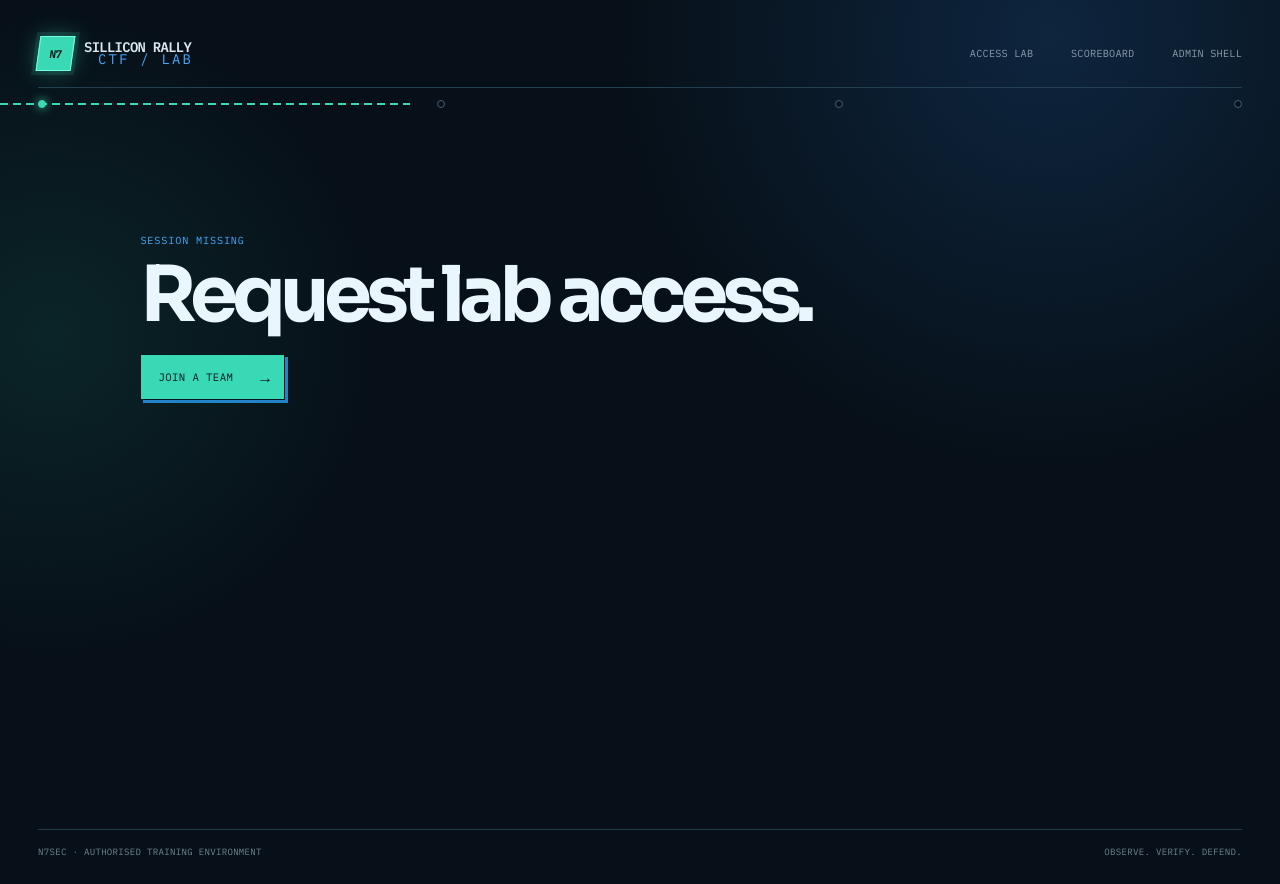
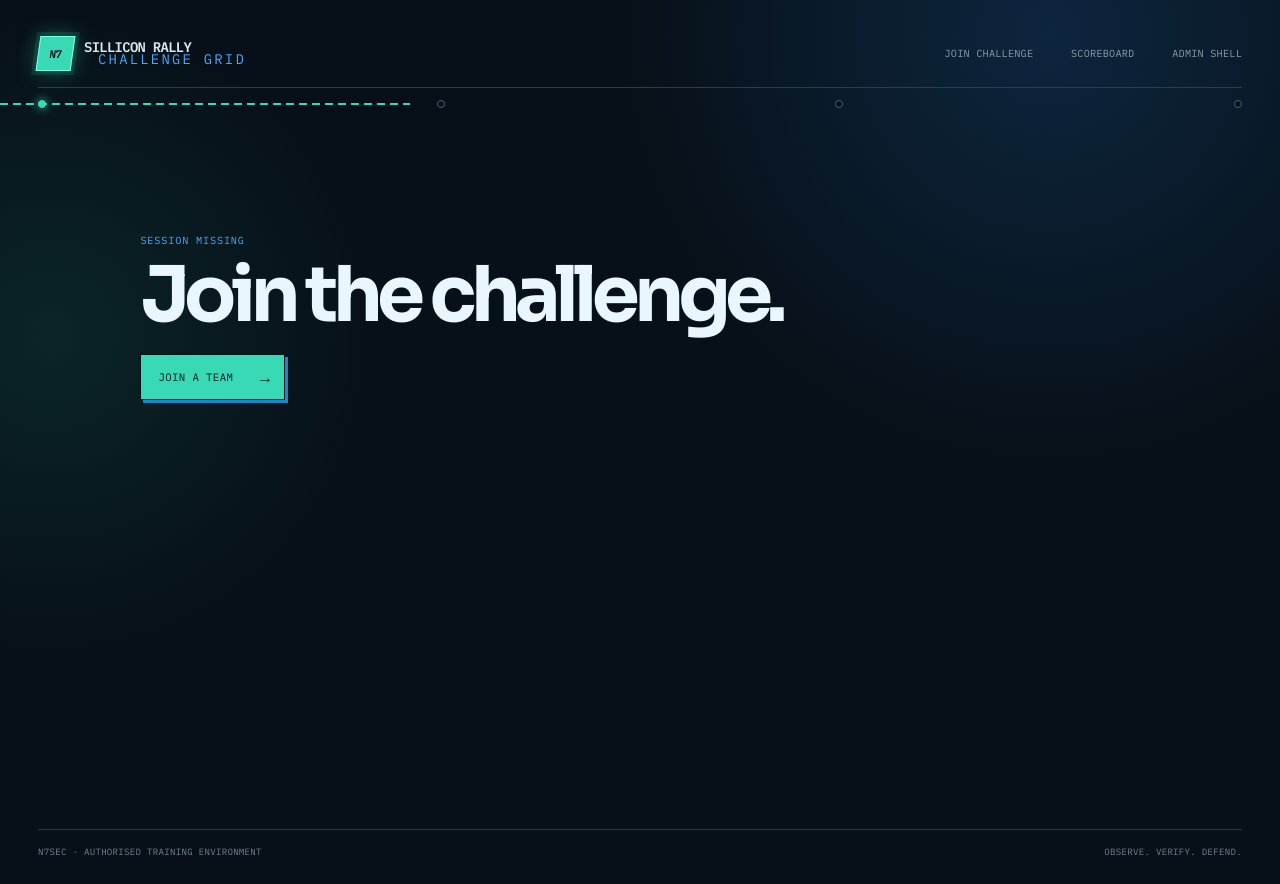
Before and after one commit to simoderyouch/Sillicon-rally-N7SEC_X_GDG-Next-Gen, a React (Vite) app in the folder frontend/: page /games/1 in a window 1280 px wide. Built offline with nearby package versions, Linux system fonts and the light colour scheme; no server answers.

Commit message:
refactor: use challenge language across player UI

```diff
--- a/frontend/src/App.tsx
+++ b/frontend/src/App.tsx
@@ -10,12 +10,12 @@ export default function App() {
   return (
     <main className="app-shell">
       <header className="site-header">
-        <Link to="/" className="brand" aria-label="N7SEC CTF home">
+        <Link to="/" className="brand" aria-label="Sillicon Rally challenge home">
           <span className="brand-mark" aria-hidden="true">N7</span>
-          <span><strong>Sillicon Rally</strong><em>CTF / LAB</em></span>
+          <span><strong>Sillicon Rally</strong><em>Challenge Grid</em></span>
         </Link>
         <nav className="main-nav" aria-label="Main navigation">
-          <NavLink to="/play">Access lab</NavLink>
+          <NavLink to="/play">Join challenge</NavLink>
           <NavLink to="/leaderboard">Scoreboard</NavLink>
           <NavLink to="/admin">Admin shell</NavLink>
         </nav>
--- a/frontend/src/games/_template/index.tsx
+++ b/frontend/src/games/_template/index.tsx
@@ -14,13 +14,13 @@ function Game({ mission, onComplete, disabled = false }: GameProps) {
 
   return (
     <section className="game-shell">
-      <div className="game-briefing"><p className="eyebrow">Challenge __GAME_SLUG__ · lab briefing</p><h1>{mission.title}</h1><p className="lede">Replace this starter panel with the safe, authorised challenge from your game brief. Keep the score handoff below intact.</p></div>
+      <div className="game-briefing"><p className="eyebrow">Challenge __GAME_SLUG__ · puzzle briefing</p><h1>{mission.title}</h1><p className="lede">Replace this starter panel with the safe, authorised challenge from your game brief. Keep the score handoff below intact.</p></div>
       <div className="game-workbench">
         <div className="workbench-header"><span className="workbench-dot" /><span>Challenge workspace</span><small>Limit {mission.maxScore} pts</small></div>
         <div className="workbench-body">
           <p className="form-kicker">Safe training control</p>
           <h2>Build the challenge interaction here.</h2>
-          <p>Use this surface for the quiz, mail triage, investigation, or sandbox controls that make this challenge unique.</p>
+          <p>Use this surface for the quiz, mail triage, investigation, or puzzle controls that make this challenge unique.</p>
           <label>
             Development score
             <input aria-label="Development score" type="number" min="0" max={mission.maxScore} value={score} onChange={(event) => setScore(Number(event.target.value))} disabled={disabled} />
--- a/frontend/src/pages/GameList.tsx
+++ b/frontend/src/pages/GameList.tsx
@@ -6,10 +6,10 @@ import { games } from "../games/registry";
 export function GameList() {
   const teamName = sessionStorage.getItem("teamName");
   const { data, isPending, error } = useQuery({ queryKey: ["missions"], queryFn: api.missions });
-  if (!teamName) return <section className="empty-state"><p className="eyebrow">Session missing</p><h1>Request lab access.</h1><Link className="button-primary" to="/play">Join a team <span aria-hidden="true">→</span></Link></section>;
+  if (!teamName) return <section className="empty-state"><p className="eyebrow">Session missing</p><h1>Join the challenge.</h1><Link className="button-primary" to="/play">Join a team <span aria-hidden="true">→</span></Link></section>;
   return <section className="mission-board">
     <div className="page-heading">
-      <div><p className="eyebrow">Challenge board · event sandbox</p><h1>Pick a<br /><em>challenge.</em></h1></div>
+      <div><p className="eyebrow">Challenge board · event arena</p><h1>Pick a<br /><em>challenge.</em></h1></div>
       <div className="team-badge"><span className="team-badge-dot" /><div><small>Operator</small><strong>{teamName}</strong></div></div>
     </div>
     {isPending && <p className="loading-copy">Loading authorised challenges…</p>}
@@ -17,9 +17,9 @@ export function GameList() {
     <div className="mission-grid">{data?.map((mission, index) => {
       const hasGame = Boolean(games[mission.slug]);
       return <article className={`mission-card ${hasGame ? "is-ready" : "is-waiting"}`} key={mission.id}>
-        <div className="mission-card-top"><span className="mission-number">CH-{String(index + 1).padStart(2, "0")}</span><span className="mission-status">{hasGame ? "Lab ready" : "Provisioning"}</span></div>
+        <div className="mission-card-top"><span className="mission-number">CH-{String(index + 1).padStart(2, "0")}</span><span className="mission-status">{hasGame ? "Challenge ready" : "Provisioning"}</span></div>
         <div><h2>{mission.title}</h2><p>{mission.description}</p></div>
-        <div className="mission-card-bottom"><span><b>{mission.maxScore}</b> point ceiling</span>{hasGame ? <Link className="mission-link" to={`/games/${mission.slug}`}>Launch lab <span aria-hidden="true">↗</span></Link> : <span className="muted-label">Build in progress</span>}</div>
+        <div className="mission-card-bottom"><span><b>{mission.maxScore}</b> point ceiling</span>{hasGame ? <Link className="mission-link" to={`/games/${mission.slug}`}>Open challenge <span aria-hidden="true">↗</span></Link> : <span className="muted-label">Build in progress</span>}</div>
       </article>;
     })}</div>
   </section>;
--- a/frontend/src/pages/GameRunner.tsx
+++ b/frontend/src/pages/GameRunner.tsx
@@ -13,12 +13,12 @@ export function GameRunner() {
     onSuccess: () => navigate("/games"),
   });
 
-  if (!token) return <section className="empty-state"><p className="eyebrow">Session missing</p><h1>Request lab access.</h1><Link className="button-primary" to="/play">Join a team <span aria-hidden="true">→</span></Link></section>;
-  if (missions.isPending) return <section className="loading-state"><p className="eyebrow">Challenge loading</p><h1>Provisioning your lab…</h1></section>;
+  if (!token) return <section className="empty-state"><p className="eyebrow">Session missing</p><h1>Join the challenge.</h1><Link className="button-primary" to="/play">Join a team <span aria-hidden="true">→</span></Link></section>;
+  if (missions.isPending) return <section className="loading-state"><p className="eyebrow">Challenge loading</p><h1>Preparing your challenge…</h1></section>;
   const mission = missions.data?.find((item) => item.slug === slug);
   const definition = games[slug];
-  if (!mission || !definition) return <section className="empty-state"><p className="eyebrow">Challenge unavailable</p><h1>Lab not ready.</h1><p>This challenge is not yet available in the player client.</p><Link className="button-primary" to="/games">Back to board <span aria-hidden="true">→</span></Link></section>;
+  if (!mission || !definition) return <section className="empty-state"><p className="eyebrow">Challenge unavailable</p><h1>Challenge not ready.</h1><p>This challenge is not yet available in the player client.</p><Link className="button-primary" to="/games">Back to board <span aria-hidden="true">→</span></Link></section>;
   const Component = definition.component;
 
-  return <section className="game-runner"><div className="game-runner-meta"><Link to="/games">← Back to challenge board</Link><span>Training sandbox · no real systems</span></div><div className="game-cabinet"><div className="cabinet-marquee"><span className="cabinet-light" aria-hidden="true" /> <strong>{mission.title}</strong><span>ISOLATED LAB</span></div><div className="cabinet-screen"><Component mission={mission} disabled={submit.isPending} onComplete={(result) => submit.mutate(result)} /></div><div className="cabinet-footer"><span>Session: {sessionStorage.getItem("teamName") ?? "Team"}</span><span>Score limit: {mission.maxScore}</span><span>Authorised exercise only</span></div></div>{submit.error && <p className="error" role="alert">{submit.error.message}</p>}</section>;
+  return <section className="game-runner"><div className="game-runner-meta"><Link to="/games">← Back to challenge board</Link><span>Training challenge · no real systems</span></div><div className="game-cabinet"><div className="cabinet-marquee"><span className="cabinet-light" aria-hidden="true" /> <strong>{mission.title}</strong><span>CHALLENGE ACTIVE</span></div><div className="cabinet-screen"><Component mission={mission} disabled={submit.isPending} onComplete={(result) => submit.mutate(result)} /></div><div className="cabinet-footer"><span>Session: {sessionStorage.getItem("teamName") ?? "Team"}</span><span>Score limit: {mission.maxScore}</span><span>Authorised exercise only</span></div></div>{submit.error && <p className="error" role="alert">{submit.error.message}</p>}</section>;
 }
--- a/frontend/src/styles.css
+++ b/frontend/src/styles.css
@@ -132,7 +132,7 @@ td small { color: #718893; font-family: "IBM Plex Mono", monospace; font-size: .
 .game-runner-meta a { color: #39d9b5; }
 .game-runner-meta span { color: #879da8; }
 .game-cabinet { background: #0b1720; border: 1px solid #3d7485; box-shadow: 0 0 0 5px #09131b, 0 0 36px rgba(57,217,181,.12); overflow: hidden; padding: 8px; position: relative; }
-.game-cabinet::before { color: #4a6b78; content: "AUTHORISED CTF SANDBOX"; font-family: "IBM Plex Mono", monospace; font-size: .5rem; letter-spacing: .18em; position: absolute; right: 13px; top: 65px; transform: rotate(90deg); transform-origin: right top; }
+.game-cabinet::before { color: #4a6b78; content: "AUTHORISED PUZZLE ENVIRONMENT"; font-family: "IBM Plex Mono", monospace; font-size: .5rem; letter-spacing: .18em; position: absolute; right: 13px; top: 65px; transform: rotate(90deg); transform-origin: right top; }
 .cabinet-marquee { align-items: center; background: #112c38; border: 1px solid #386877; color: #dff4f8; display: flex; font-family: "IBM Plex Mono", monospace; font-size: .61rem; gap: 10px; justify-content: space-between; letter-spacing: .045em; min-height: 48px; padding: 0 14px; text-transform: uppercase; }
 .cabinet-marquee strong { color: #f1fcff; font-size: .9rem; font-weight: 500; letter-spacing: -.045em; margin-right: auto; overflow: hidden; text-overflow: ellipsis; white-space: nowrap; }
 .cabinet-marquee > span:last-child { color: #39d9b5; font-size: .54rem; }
```
Also changed, not shown: frontend/src/games/README.md.
